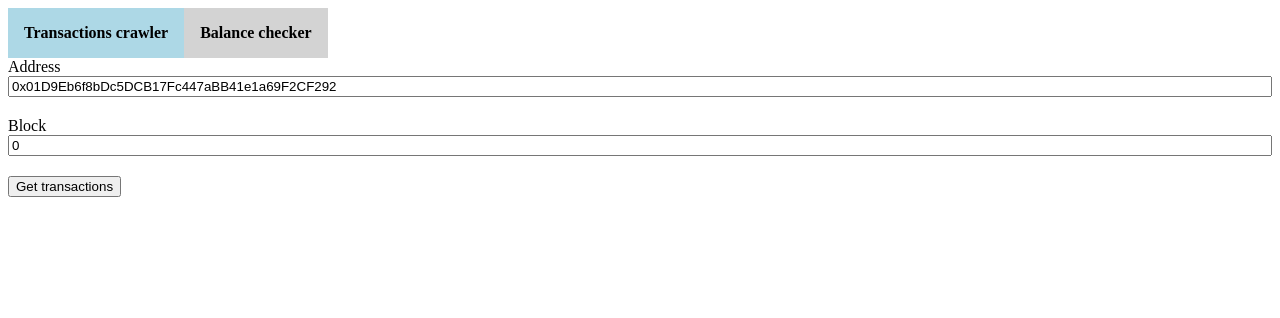
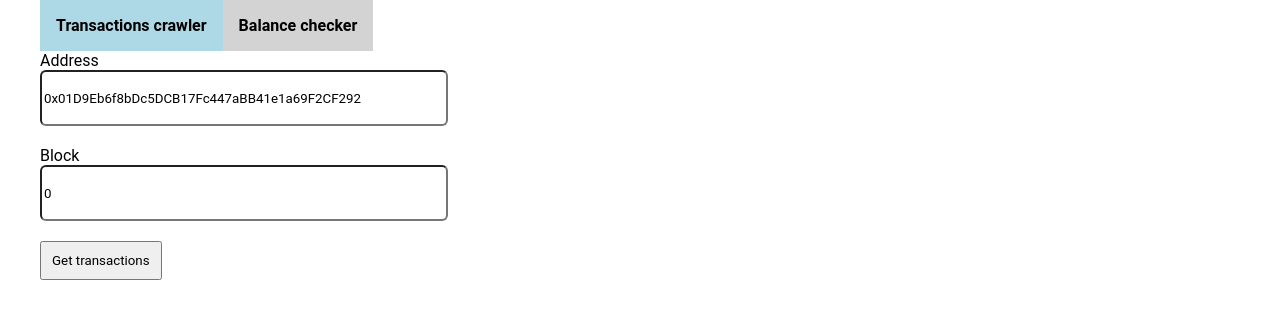
Before and after one commit to voromahery/ethereum-transaction, a React (Vite) app: page / in a window 1280 px wide. Shown: the top 318 px of the page. Built offline with nearby package versions, Linux system fonts and the light colour scheme; no server answers.

Commit message:
Adding Web3 library for ethereum enabled browser usage

```diff
--- a/App.js
+++ b/App.js
@@ -1,7 +1,7 @@
 import React, { useContext } from 'react'
 import TransactionTable from './components/TransactionTable'
 import { BALANCE_TAB, Context, CRAWLER_TAB } from './GlobalContext'
-import BalanceTable from './components/BalanceSearchInput'
+import BalanceTable from './components/BalanceTable'
 import styled from 'styled-components'
 
 const TabWrapper = styled.div`
--- /dev/null
+++ b/GlobalStyle.js
@@ -0,0 +1,37 @@
+import { createGlobalStyle } from 'styled-components'
+
+export const GlobalStyles = createGlobalStyle`
+body {
+    margin: auto;
+}
+
+* {
+    font-family: 'Roboto';
+}
+
+#root {
+    padding-left: 40px;
+    padding-right: 40px;
+}
+
+a {
+    text-decoration: none;
+   word-wrap: break-word;
+}
+
+a:hover {
+    text-decoration: underline
+}
+
+input {
+    width: 100%;
+    max-width: 400px;
+    height: 50px;
+    border-radius: 6px;
+}
+
+button {
+    padding: 10px
+}
+
+`
--- a/components/BalanceTable.js
+++ b/components/BalanceTable.js
@@ -1,7 +1,8 @@
-import React, { useContext } from 'react'
+import React, { useContext, useEffect } from 'react'
 import styled from 'styled-components'
 import { Context } from '../GlobalContext'
 import BalanceSearchInput from './BalanceSearchInput'
+import { getCurrentBlockNumber } from '../utils/web3Utils'
 
 const BalanceTable = () => {
   const {
@@ -11,6 +12,14 @@ const BalanceTable = () => {
     startBlock,
     endBlock,
   } = useContext(Context)
+
+  console.log('HELLO')
+
+  useEffect(async () => {
+    const blockNumber = await getCurrentBlockNumber()
+    console.log(blockNumber)
+  }, [])
+
   return (
     <div>
       <BalanceSearchInput />
--- a/index.js
+++ b/index.js
@@ -2,9 +2,11 @@ import React from 'react'
 import ReactDOM from 'react-dom'
 import { ContextProvider } from './GlobalContext'
 import App from './App'
+import { GlobalStyles } from './GlobalStyle'
 
 ReactDOM.render(
   <ContextProvider>
+    <GlobalStyles />
     <App />
   </ContextProvider>,
   document.getElementById('root')
--- a/package.json
+++ b/package.json
@@ -24,7 +24,8 @@
     "react-maskedinput": "^4.0.1",
     "react-router-dom": "^5.2.0",
     "save-dev": "0.0.1-security",
-    "styled-components": "^5.3.0"
+    "styled-components": "^5.3.0",
+    "web3": "^1.3.5"
   },
   "browserslist": [
     "last 1 chrome versions"
--- /dev/null
+++ b/utils/web3Utils.js
@@ -0,0 +1,18 @@
+import Web3 from 'web3'
+
+let web3Instance = null
+
+const getWeb3 = () => {
+  if (web3Instance) {
+    return web3Instance
+  } else {
+    web3Instance = new Web3(Web3.givenProvider)
+    console.log(web3Instance, 'WebIstance')
+
+    return web3Instance
+  }
+}
+
+export const getCurrentBlockNumber = async () => {
+  return await getWeb3().eth.getBlockNumber()
+}
```
Also changed, not shown: 3 other files (tests, documents, lock files or other folders).
